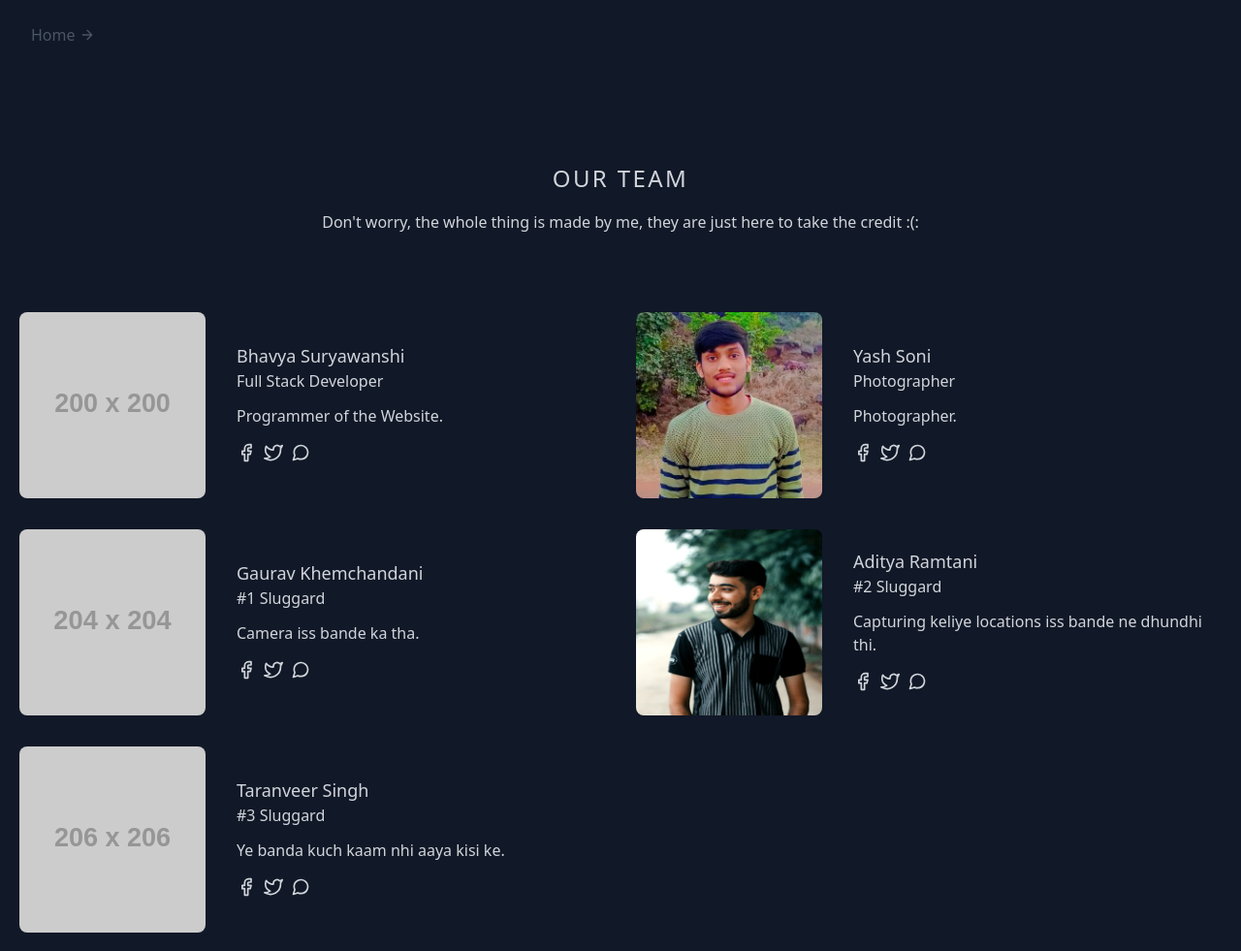
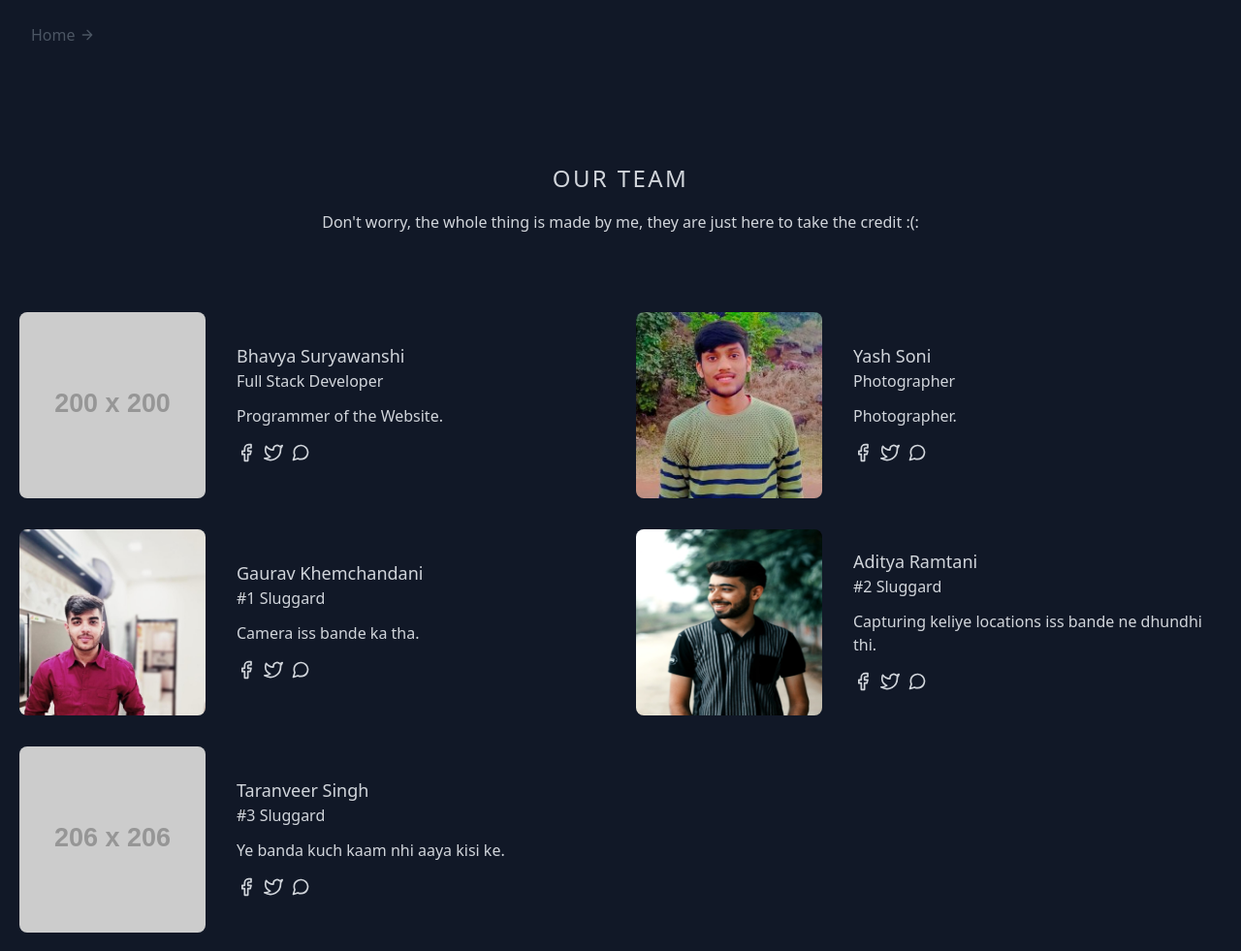
Before and after one commit to DragSama94/webproject, a plain HTML site: page contributors.html in a window 1280 px wide. Shown: the whole page at 97% size. Drawn offline with nearby package versions, Linux system fonts and the light colour scheme; placeholder pictures from the web are drawn by us.

Commit message:
Update contributors.html

```diff
--- a/contributors.html
+++ b/contributors.html
@@ -82,7 +82,7 @@
             </div>
             <div class="p-4 lg:w-1/2">
               <div class="h-full flex sm:flex-row flex-col items-center sm:justify-start justify-center text-center sm:text-left">
-                <img alt="team" class="flex-shrink-0 rounded-lg w-48 h-48 object-cover object-center sm:mb-0 mb-4" src="https://dummyimage.com/204x204">
+                <img alt="team" class="flex-shrink-0 rounded-lg w-48 h-48 object-cover object-center sm:mb-0 mb-4" src="/webproject/gaurav.jpg">
                 <div class="flex-grow sm:pl-8">
                   <h2 class="title-font font-medium text-lg text-gray-300">Gaurav Khemchandani</h2>
                   <h3 class="text-gray-300 mb-3">#1 Sluggard</h3>
```
